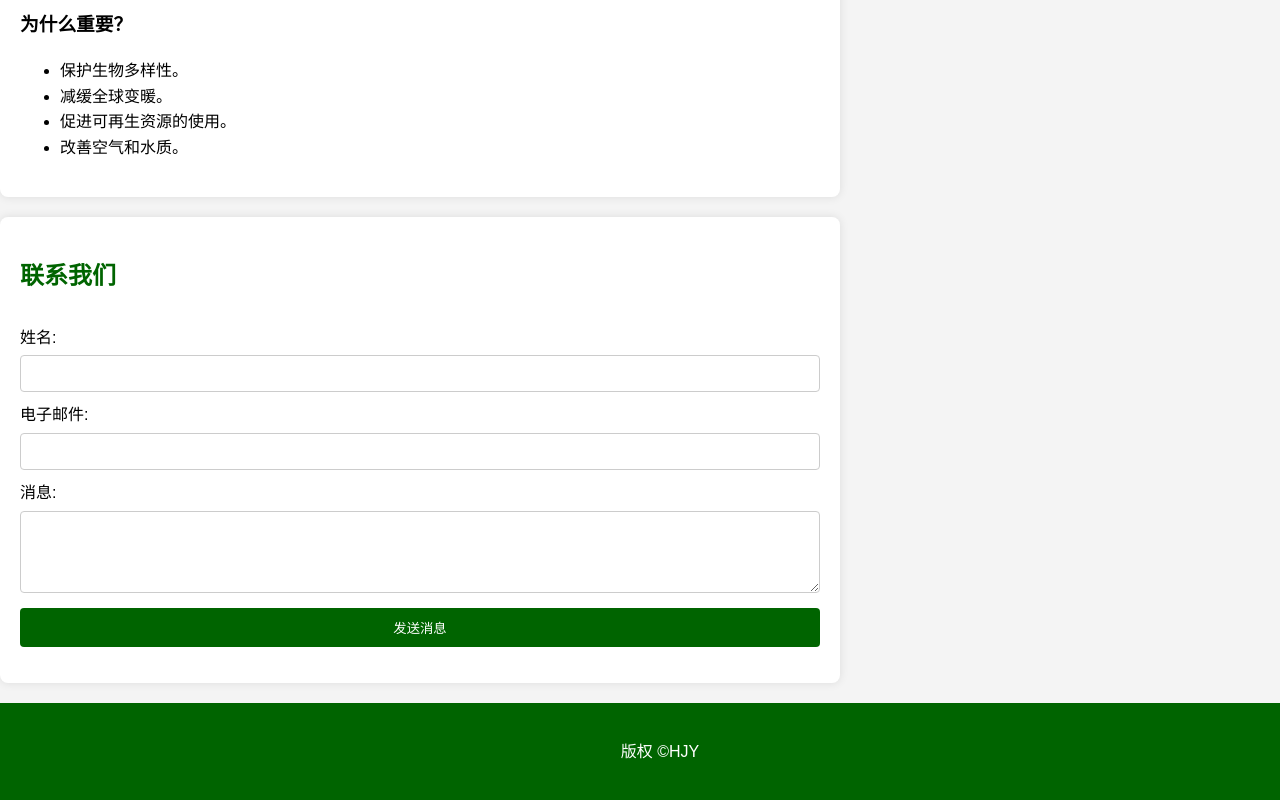
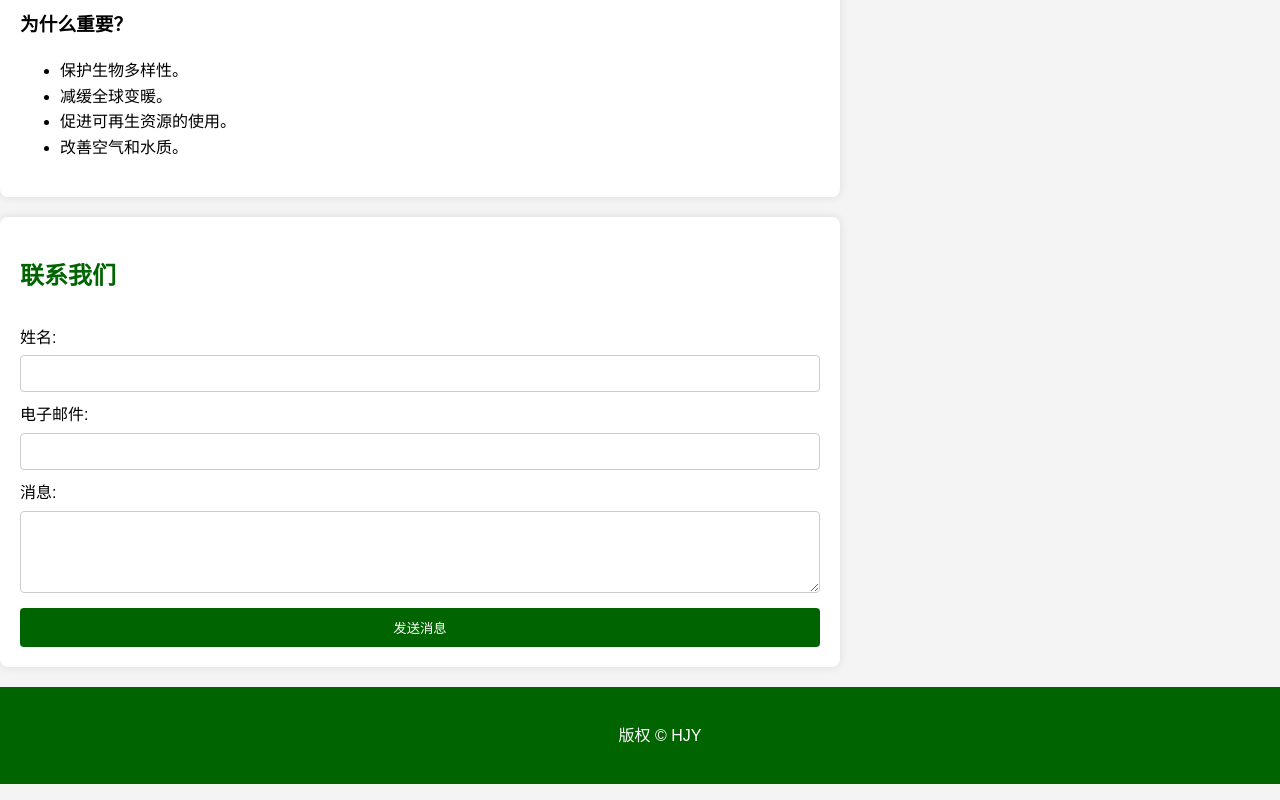
Before and after one commit to H1234-TECH/eco-env-protection, a plain HTML site: page index.html in a window 1280 px wide. Shown: the part 2129-2929 px from the top of the page. Drawn offline with Linux system fonts and the light colour scheme.

Commit message:
更新了 HTML 文件

```diff
--- a/index.html
+++ b/index.html
@@ -1,16 +1,19 @@
+<!DOCTYPE html>
 <html lang="zh">
 <head>
     <meta charset="UTF-8">
     <meta name="viewport" content="width=device-width, initial-scale=1.0">
     <title>生态环保安全</title>
- <link rel="stylesheet" href="styles.css">  <!-- 如果 styles.css 文件在同一目录下 -->
+    <link rel="stylesheet" href="styles.css">
     <style>
         .responsive {
- max-width:100%;
+            max-width: 100%;
             height: auto;
- display: block; margin:0 auto; }
+            display: block;
+            margin: 0 auto;
+        }
         section {
- margin:20px 0; /* 为每个部分增加间距 */
+            margin: 20px 0;
         }
     </style>
 </head>
@@ -63,7 +66,7 @@
     </section>
 
     <footer>
- <p>版权 &copy;HJY</p>
+        <p>版权 &copy; HJY</p>
     </footer>
 </body>
 </html>
```
Lines whose indentation alone changed are shown as unchanged.
